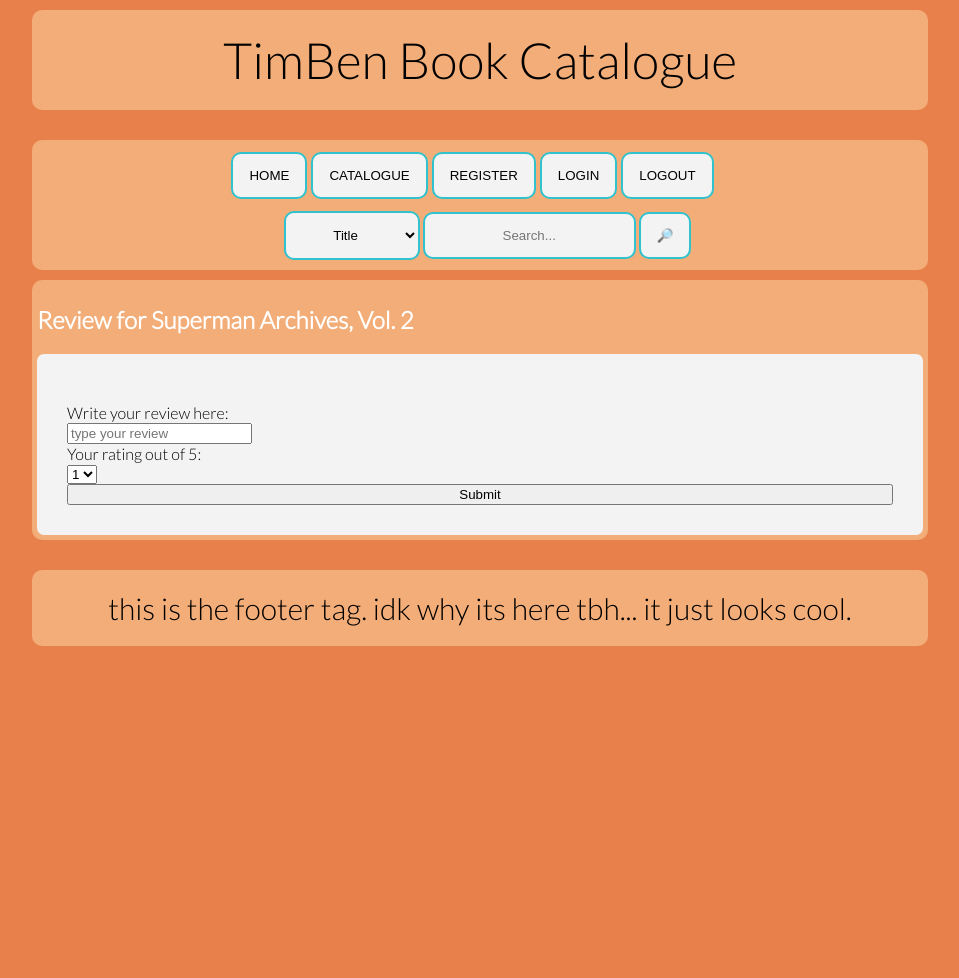
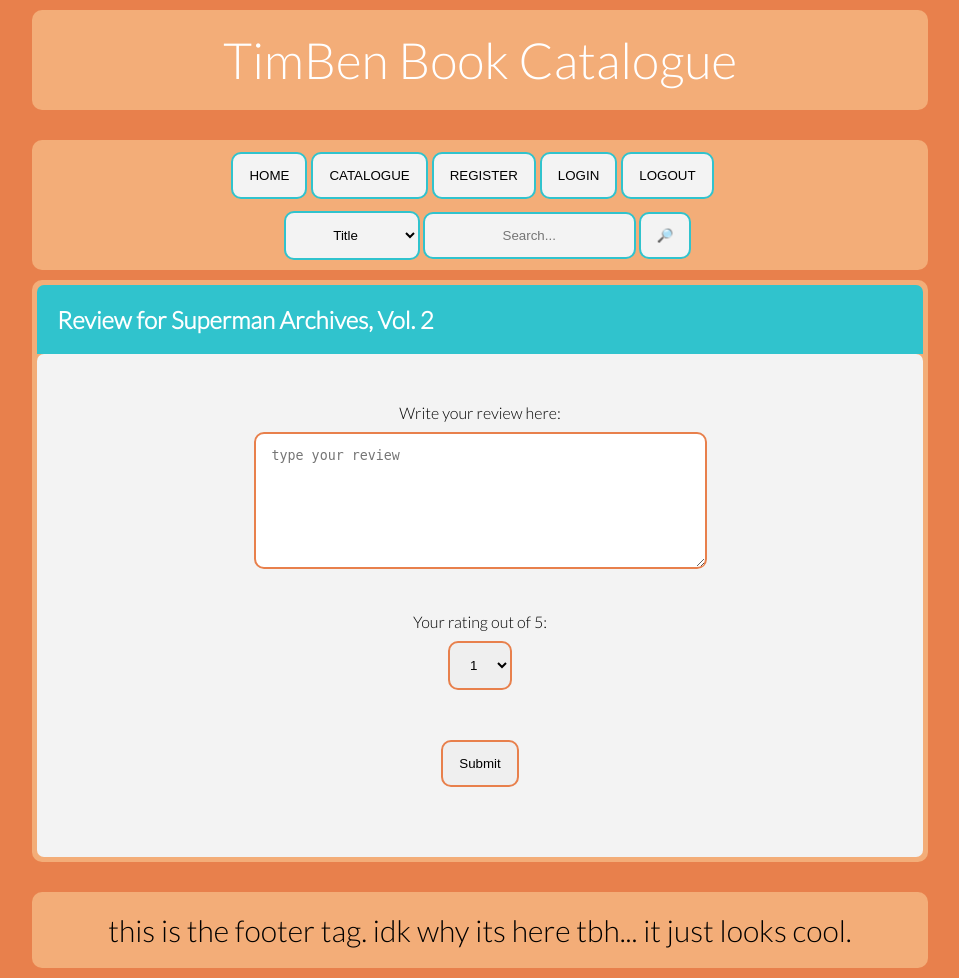
Before and after one commit to BenjaminWong67/CS235AssignmentBookShopWeb, a Flask app: page /catalogue/review?id=707611 in a window 1280 px wide. Shown: the whole page, without its empty margins (160-1119 px from the left). Before the commit the page ends 646 px from the top, so only its background shows below. Run offline with Flask 2, Linux system fonts and the light colour scheme; the visitor is signed in with stand-in values (Sample User, id 1).

Commit message:
finished all styles for the b grade website... small changes and fixes

```diff
--- a/library/books/books.py
+++ b/library/books/books.py
@@ -1,6 +1,6 @@
 from flask import Blueprint, render_template, redirect, url_for, session, request
 from flask_wtf import FlaskForm
-from wtforms import SelectField, RadioField, TextField, SubmitField, IntegerField, HiddenField
+from wtforms import TextAreaField, SelectField, RadioField, TextField, SubmitField, IntegerField, HiddenField
 from wtforms.validators import DataRequired
 
 import library.adapters.repository as repo
@@ -152,7 +152,7 @@ def books_search():
 
 
 class ReviewForm(FlaskForm):
-    review = TextField('Write your review here:', [DataRequired()])
+    review = TextAreaField('Write your review here:', [DataRequired()])
     rating = SelectField('Your rating out of 5:',
                         [DataRequired()],
                         choices=[('1','1'),
--- a/library/static/css/main.css
+++ b/library/static/css/main.css
@@ -149,6 +149,7 @@ div#authentication input[type=submit] {
 }
 
 
+
 /*book view styles*/
 #book-title {
     background-color: #30C3CD;
@@ -173,7 +174,7 @@ div#authentication input[type=submit] {
     width: 60%;
 }
 #book-view button {
-    margin: 80px 0px 0px 0px;
+    margin: 50px 0px 80px 0px;
 }
 
 
@@ -183,9 +184,20 @@ div#authentication input[type=submit] {
     border-radius: 7px;
 }
 #review-form form {
-    display:flex;
-    flex-direction: column;
+    text-align: center;
     padding:30px;
+}
+#review-form textarea, #review-form select, #review-form input[type=submit] {
+    margin-top:10px;
+    margin-bottom: 40px;
+    border-radius: 10px;
+    border: 2px solid #E8804C;
+    padding: 14px 16px;
+}
+#review-title {
+    background-color: #30C3CD;
+    border-radius: 7px 7px 0px 0px;
+    padding: 0px 20px;
 }
 
 
@@ -227,6 +239,6 @@ tr, td, th {
 }
 
 
-h2 {
+h2, header {
     color: white;
 }
--- a/library/templates/books/book_review.html
+++ b/library/templates/books/book_review.html
@@ -10,10 +10,10 @@
         <form action="{{url_for('books_bp.book_review',book_id=book.id)}}" method="POST">
             {{ form_review.book_id }}
             {{ form_review.csrf_token }} <br>
-            <div id='input'>
+            <div id='review-input'>
                 <div>
                     {{form_review.review.label}} </br>
-                    {{form_review.review(placeholder="type your review")}}
+                    {{form_review.review(placeholder="type your review", cols=50, rows=7)}}
                 </div>
 
                 <div>
--- a/library/templates/books/books_view.html
+++ b/library/templates/books/books_view.html
@@ -51,7 +51,7 @@
         </div>
 
         <div id='attributes-right'>
-            <p>Description: {{ book.description }}</p>
+            <p>Description: <br><br>{{ book.description }}</p>
         </div>
     </div>
 
```
